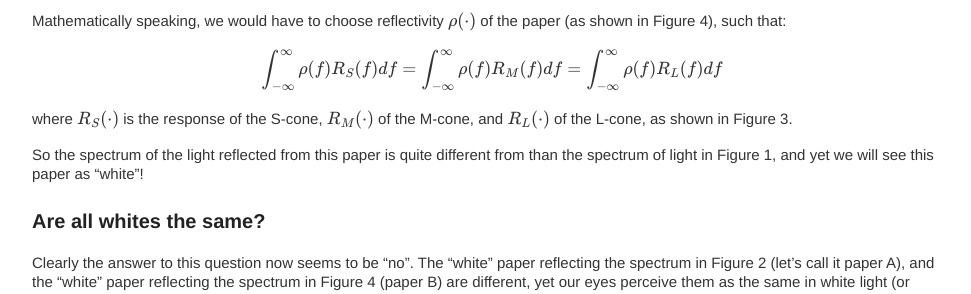
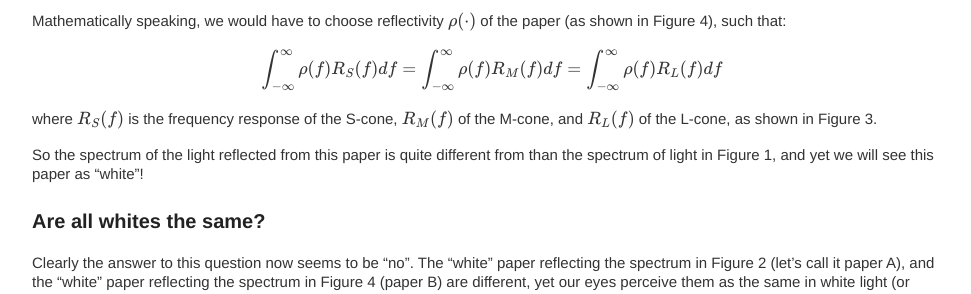
Before and after one commit to mchitre/mchitre-blog, a Jekyll site: the page built from _posts/2018-01-15-is-white-a-white.md, in a window 1280 px wide and 900 px high, scrolled down 2455 px. Shown: the part 152-446 px from the top of the window, without its empty margins (148-1119 px from the left). Built offline with Jekyll 4.4.1, drawn with Linux system fonts in a browser that asks for light colours; formulas are drawn with MathJax 3; comment, search, counter and statistics services are not loaded.

Commit message:
Minor clarification to blog on "white"

```diff
--- a/_posts/2018-01-15-is-white-a-white.md
+++ b/_posts/2018-01-15-is-white-a-white.md
@@ -53,7 +53,7 @@ Mathematically speaking, we would have to choose reflectivity $$\rho(\cdot)$$ of
 
 $$\int_{-\infty}^{\infty}\rho(f)R_S(f)df = \int_{-\infty}^{\infty}\rho(f)R_M(f)df = \int_{-\infty}^{\infty}\rho(f)R_L(f)df$$
 
-where $$R_S(\cdot)$$ is the response of the S-cone, $$R_M(\cdot)$$ of the M-cone, and $$R_L(\cdot)$$ of the L-cone, as shown in Figure 3.
+where $$R_S(f)$$ is the frequency response of the S-cone, $$R_M(f)$$ of the M-cone, and $$R_L(f)$$ of the L-cone, as shown in Figure 3.
 
 So the spectrum of the light reflected from this paper is quite different from than the spectrum of light in Figure 1, and yet we will see this paper as "white"!
 
```
